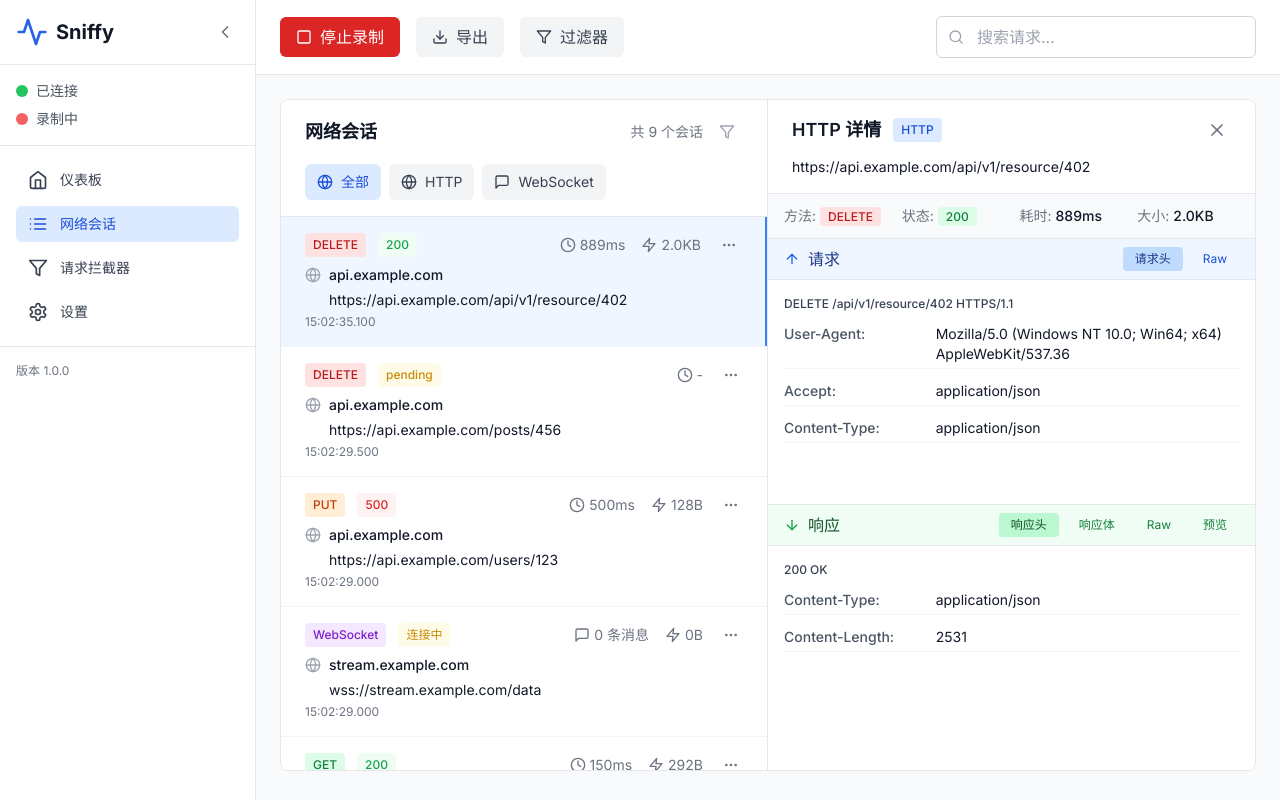
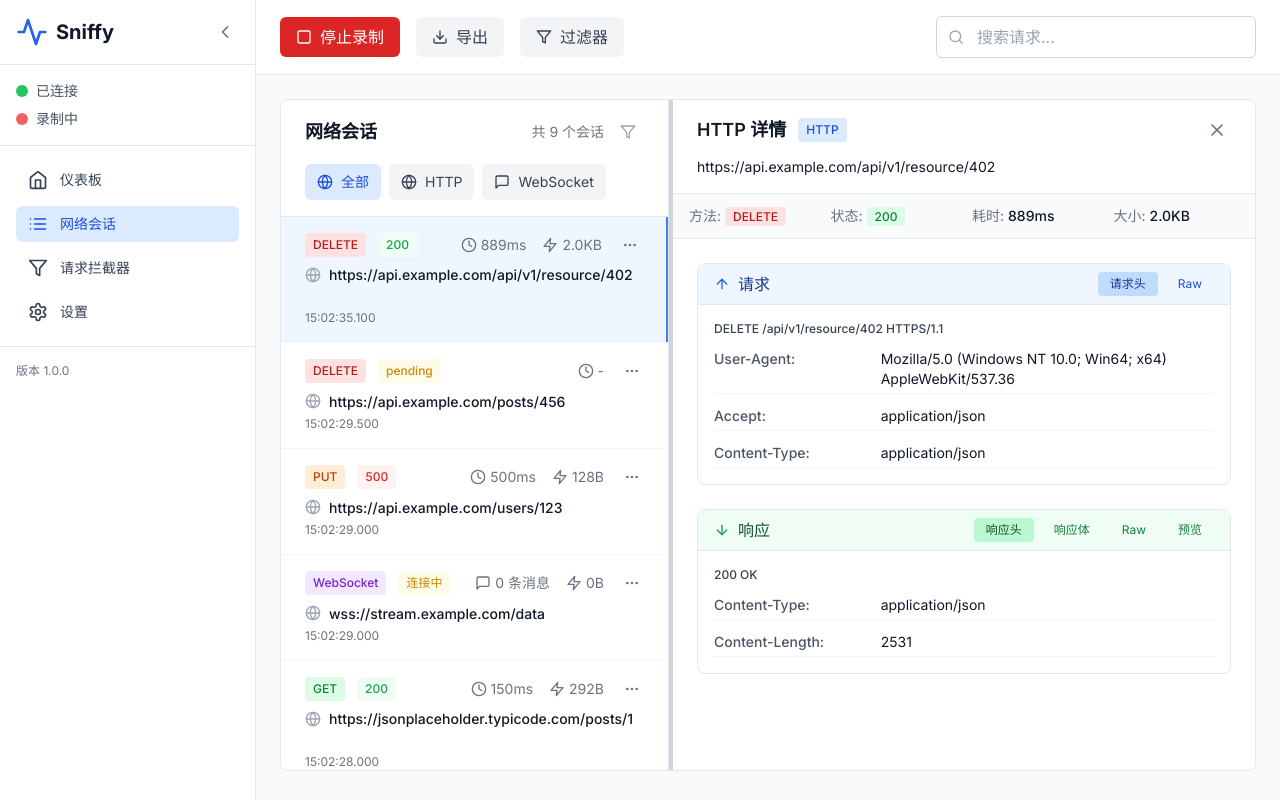
Before and after one commit to mintfog/sniffy, a React (Vite) app in the folder web2/: page /sessions in a window 1280 px wide. Both pictures are taken after a click on the element 767 px from the left and 281 px from the top of the page. Built offline with nearby package versions, Linux system fonts and the light colour scheme.

Commit message:
详情页宽度

```diff
--- a/web2/src/pages/Sessions.tsx
+++ b/web2/src/pages/Sessions.tsx
@@ -1,4 +1,4 @@
-import { useState } from 'react'
+import React, { useState } from 'react'
 import { useQuery } from '@tanstack/react-query'
 import { Clock, Globe, Zap, Filter, MoreHorizontal, MessageSquare, ArrowUp, ArrowDown, X, Copy, Check } from 'lucide-react'
 import { sniffyApi } from '@/services/api'
@@ -16,6 +16,8 @@ export function Sessions() {
   const [page] = useState(1)
   const [pageSize] = useState(50)
   const [sessionType, setSessionType] = useState<SessionType>('all')
+  const [detailWidth, setDetailWidth] = useState(60) // 详情面板宽度百分比，默认60%
+  const [isResizing, setIsResizing] = useState(false)
 
   // 获取会话列表
   const { isLoading } = useQuery({
@@ -42,6 +44,46 @@ export function Sessions() {
     const bTime = b.sessionType === 'http' ? b.request.timestamp : b.startTime
     return new Date(bTime).getTime() - new Date(aTime).getTime()
   })
+
+  // 处理拖拽调整宽度
+  const handleMouseDown = (e: React.MouseEvent) => {
+    e.preventDefault()
+    setIsResizing(true)
+  }
+
+  const handleMouseMove = (e: MouseEvent) => {
+    if (!isResizing) return
+
+    const container = document.querySelector('.sessions-container') as HTMLElement
+    if (!container) return
+
+    const containerRect = container.getBoundingClientRect()
+    const mouseX = e.clientX - containerRect.left
+    const newDetailWidth = Math.max(30, Math.min(80, (containerRect.width - mouseX) / containerRect.width * 100))
+
+    setDetailWidth(newDetailWidth)
+  }
+
+  const handleMouseUp = () => {
+    setIsResizing(false)
+  }
+
+  // 添加全局鼠标事件监听
+  React.useEffect(() => {
+    if (isResizing) {
+      document.addEventListener('mousemove', handleMouseMove)
+      document.addEventListener('mouseup', handleMouseUp)
+      document.body.style.userSelect = 'none'
+      document.body.style.cursor = 'col-resize'
+
+      return () => {
+        document.removeEventListener('mousemove', handleMouseMove)
+        document.removeEventListener('mouseup', handleMouseUp)
+        document.body.style.userSelect = ''
+        document.body.style.cursor = ''
+      }
+    }
+  }, [isResizing])
 
   const getStatusColor = (session: UnifiedSession) => {
     if (session.sessionType === 'websocket') {
@@ -91,12 +133,15 @@ export function Sessions() {
   }
 
   return (
-    <div className="flex h-[calc(100vh-8rem)] rounded-lg overflow-hidden border border-gray-200">
+    <div className="sessions-container flex h-[calc(100vh-8rem)] rounded-lg overflow-hidden border border-gray-200">
       {/* 会话列表 */}
-      <div className={clsx(
+      <div
+        className={clsx(
           "bg-white border-r border-gray-200 flex flex-col transition-all duration-300",
-        selectedSessionId ? "w-1/2" : "w-full"
-      )}>
+          selectedSessionId ? "" : "w-full"
+        )}
+        style={selectedSessionId ? { width: `${100 - detailWidth}%` } : {}}
+      >
         {/* 列表头部 */}
         <div className="border-b border-gray-200 px-6 py-4 flex-shrink-0">
           <div className="flex items-center justify-between mb-4">
@@ -240,29 +285,19 @@ export function Sessions() {
                       <Globe className="h-4 w-4 mr-2 text-gray-400 mt-0.5 flex-shrink-0" />
                       <div className="flex-1 min-w-0">
                         {session.sessionType === 'http' ? (
-                          <>
-                            <div className="font-medium text-gray-900 mb-1">
-                              {(session as HttpSession & { sessionType: 'http' }).request.host}
-                            </div>
                           <ExpandableCell
                             content={(session as HttpSession & { sessionType: 'http' }).request.url}
                             maxLength={80}
                             showCopy={true}
-                              className="text-gray-500"
+                            className="text-gray-900 font-medium"
                           />
-                          </>
                         ) : (
-                          <>
-                            <div className="font-medium text-gray-900 mb-1">
-                              {new URL((session as WebSocketSession & { sessionType: 'websocket' }).url).hostname}
-                            </div>
                           <ExpandableCell
                             content={(session as WebSocketSession & { sessionType: 'websocket' }).url}
                             maxLength={80}
                             showCopy={true}
-                          className="text-gray-500"
+                            className="text-gray-900 font-medium"
                           />
-                          </>
                         )}
                       </div>
                     </div>
@@ -280,9 +315,24 @@ export function Sessions() {
         </div>
       </div>
 
+      {/* 可拖拽的分隔条 */}
+      {selectedSessionId && (
+        <div
+          className={clsx(
+            "bg-gray-300 hover:bg-gray-400 cursor-col-resize flex-shrink-0 transition-colors",
+            isResizing ? "bg-gray-400" : ""
+          )}
+          style={{ width: '4px' }}
+          onMouseDown={handleMouseDown}
+        />
+      )}
+
       {/* 会话详情 */}
       {selectedSessionId && (
-        <div className="w-1/2 h-full bg-white flex flex-col animate-in slide-in-from-right duration-300">
+        <div
+          className="h-full bg-white flex flex-col animate-in slide-in-from-right duration-300"
+          style={{ width: `${detailWidth}%` }}
+        >
           <UnifiedSessionDetail sessionId={selectedSessionId} />
         </div>
       )}
@@ -518,12 +568,12 @@ function HttpDetailContent({ session }: { session: HttpSession }) {
         </div>
       </div>
 
-      {/* 主要内容区域 - 上下分栏 */}
-      <div className="flex-1 flex flex-col">
+      {/* 主要内容区域 - 整体滚动 */}
+      <div className="flex-1 overflow-auto p-6">
         {/* 请求部分 */}
-        <div className="flex-1 border-b border-gray-200">
-          <div className="h-full flex flex-col">
-            <div className="border-b border-gray-200 bg-blue-50 px-4 py-2 flex items-center justify-between flex-shrink-0">
+        <div className="mb-6">
+          <div className="border border-gray-200 rounded-lg">
+            <div className="border-b border-gray-200 bg-blue-50 px-4 py-2 flex items-center justify-between">
               <div className="flex items-center space-x-2">
                 <ArrowUp className="h-4 w-4 text-blue-600" />
                 <span className="font-medium text-blue-900">请求</span>
@@ -567,7 +617,7 @@ function HttpDetailContent({ session }: { session: HttpSession }) {
       </div>
             </div>
 
-            <div className="flex-1 overflow-auto p-4">
+            <div className="p-4">
               {requestTab === 'headers' ? (
                 <div className="space-y-2">
                   <div className="text-xs font-medium text-gray-700 mb-2">
@@ -613,9 +663,9 @@ function HttpDetailContent({ session }: { session: HttpSession }) {
         </div>
 
         {/* 响应部分 */}
-        <div className="flex-1">
-          <div className="h-full flex flex-col">
-            <div className="border-b border-gray-200 bg-green-50 px-4 py-2 flex items-center justify-between flex-shrink-0">
+        <div className="mb-6">
+          <div className="border border-gray-200 rounded-lg">
+            <div className="border-b border-gray-200 bg-green-50 px-4 py-2 flex items-center justify-between">
               <div className="flex items-center space-x-2">
                 <ArrowDown className="h-4 w-4 text-green-600" />
                 <span className="font-medium text-green-900">响应</span>
@@ -674,9 +724,9 @@ function HttpDetailContent({ session }: { session: HttpSession }) {
         )}
             </div>
 
-            <div className="flex-1 overflow-auto p-4">
+            <div className="p-4">
               {!session.response ? (
-                <div className="flex items-center justify-center h-full text-gray-500">
+                <div className="flex items-center justify-center py-12 text-gray-500">
                   <div className="text-center">
                     <Clock className="h-8 w-8 mx-auto mb-2 text-gray-300" />
                     <p>等待响应...</p>
```
Lines whose indentation alone changed are shown as unchanged.
